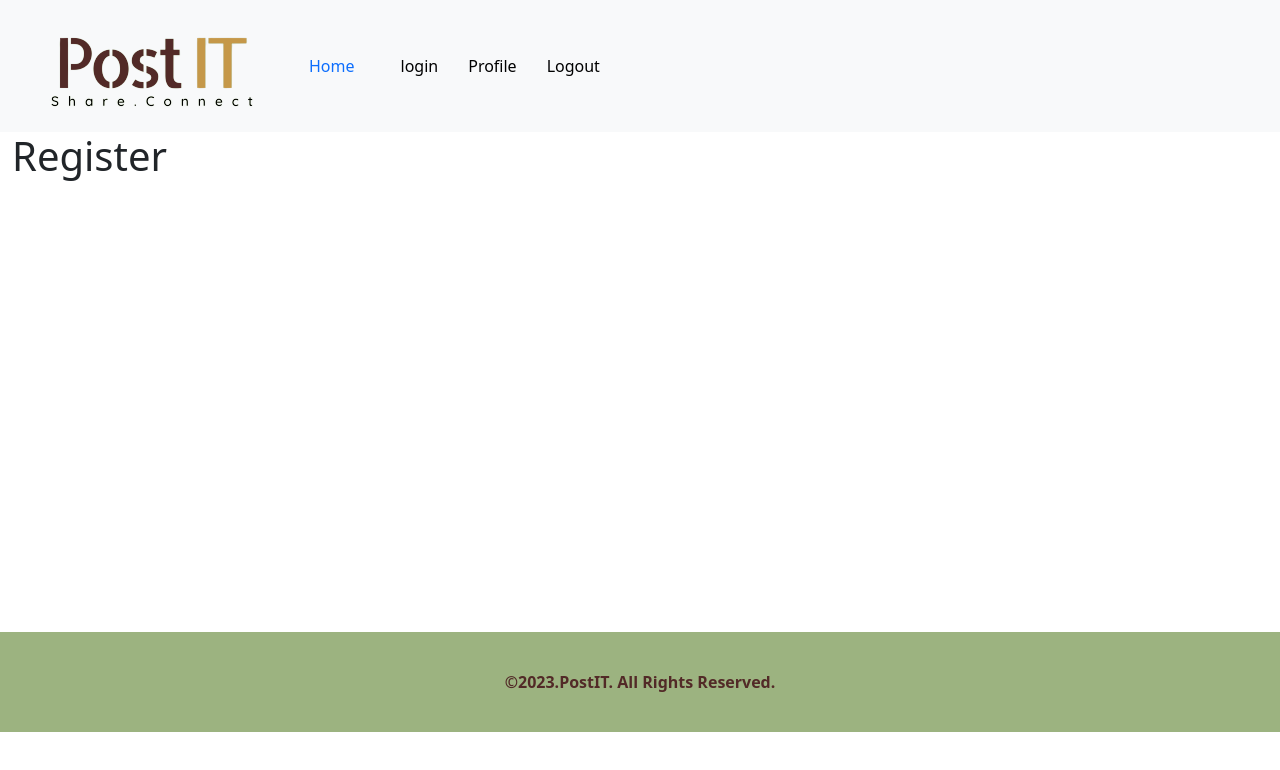
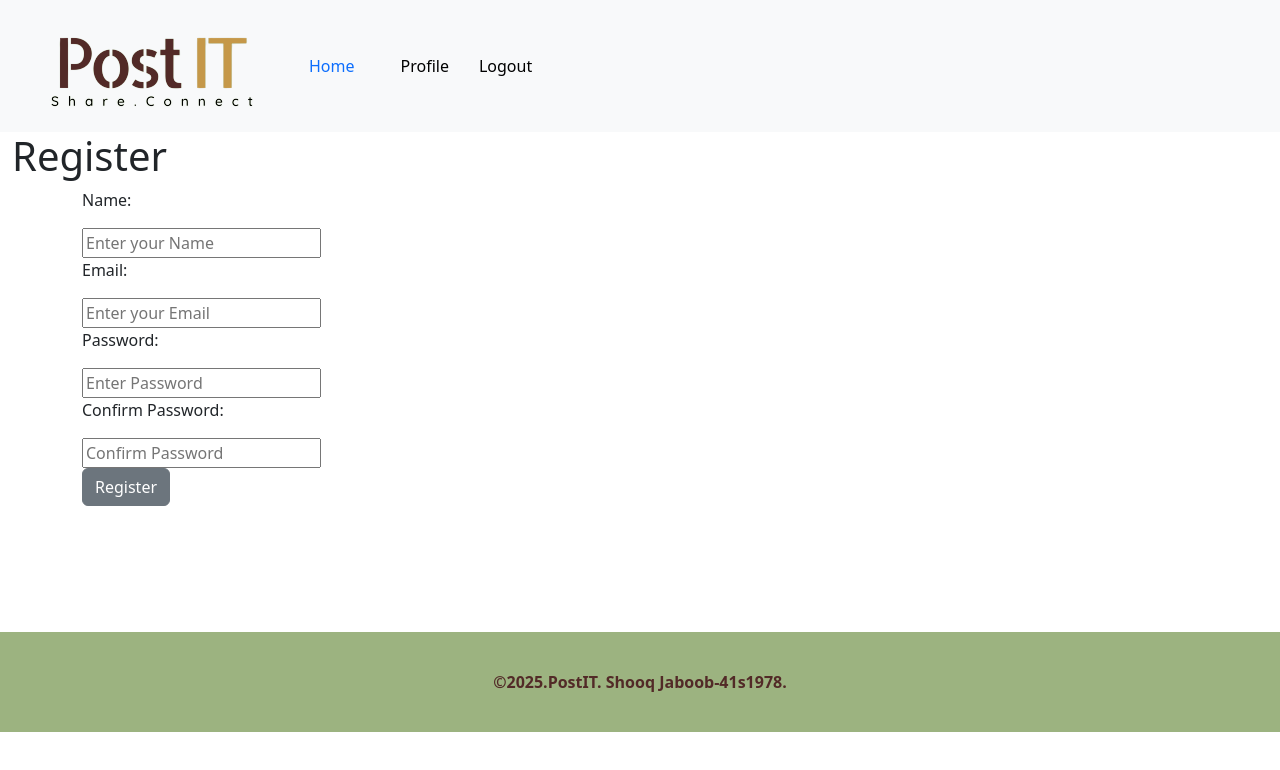
Before and after one commit to Shooq123/Postit-App, a React (Create React App) app in the folder client/: page /register in a window 1280 px wide. Shown: the top 770 px of the page. Built offline with nearby package versions, Linux system fonts and the light colour scheme.

Commit message:
add yup schema

```diff
--- a/client/package.json
+++ b/client/package.json
@@ -15,7 +15,8 @@
     "react-router-dom": "^6.14.2",
     "react-scripts": "5.0.1",
     "reactstrap": "^9.2.3",
-    "web-vitals": "^2.1.4"
+    "web-vitals": "^2.1.4",
+    "yup": "^1.6.1"
   },
   "scripts": {
     "start": "react-scripts start",
--- a/client/src/Components/Footer.js
+++ b/client/src/Components/Footer.js
@@ -1,7 +1,7 @@
 const Footer = () => {
   return (
     <footer className="footer">
-      <div>©2023.PostIT. All Rights Reserved.</div>
+      <div>©2025.PostIT. Shooq Jaboob-41s1978.</div>
     </footer>
   );
 };
--- a/client/src/Components/Header.js
+++ b/client/src/Components/Header.js
@@ -12,9 +12,7 @@ const Header = () => {
           <NavItem className="nav-link a">
             <Link to="/">Home</Link>
           </NavItem>
-          <NavItem>
-            <Link to="/login">login</Link>
-          </NavItem>
+
           <NavItem>
             <Link to="/profile">Profile</Link>
           </NavItem>
--- a/client/src/Components/Login.js
+++ b/client/src/Components/Login.js
@@ -11,7 +11,7 @@ const Login = () => {
         <Form>
           <Row>
             <Col md={3}>
-              Email
+              <p>Email:</p>
               <input
                 id="exampleText"
                 name="text"
@@ -23,7 +23,7 @@ const Login = () => {
 
           <Row>
             <Col md={3}>
-              Password
+              <p>Password:</p>
               <input
                 id="exampleText"
                 name="text"
--- a/client/src/Components/Register.js
+++ b/client/src/Components/Register.js
@@ -1,7 +1,68 @@
+import { Container, Row, Col, Form, Button } from "reactstrap"; //import the Reactstrap Components
 
 const Register = () => {
   return (
-    <h1>Register</h1>
+    <div>
+      <h1>Register</h1>
+
+      <Container>
+        <Form>
+          <Row>
+            <Col md={3}>
+              <p>Name:</p>
+              <input
+                id="exampleText"
+                name="text"
+                placeholder="Enter your Name"
+                type="textarea"
+              />
+            </Col>
+          </Row>
+          <Row>
+            <Col md={3}>
+              <p> Email:</p>
+              <input
+                id="exampleText"
+                name="text"
+                placeholder="Enter your Email"
+                type="textarea"
+              />
+            </Col>
+          </Row>
+
+          <Row>
+            <Col md={3}>
+              <p>Password:</p>
+              <input
+                id="exampleText"
+                name="text"
+                placeholder="Enter Password"
+                type="textarea"
+              />
+            </Col>
+          </Row>
+          <Row>
+            <Col md={3}>
+              <p>Confirm Password:</p>
+              <input
+                id="exampleText"
+                name="text"
+                placeholder="Confirm Password"
+                type="textarea"
+              />
+            </Col>
+          </Row>
+          <Row>
+            <Col md={3}></Col>
+          </Row>
+
+          <Row>
+            <Col md={3}></Col>
+          </Row>
+          <Button>Register</Button>
+        </Form>
+      </Container>
+    </div>
   );
 };
 
```
Also changed, not shown: client/src/Validations/UserValidations.js (added, +23 -0 lines), 1 other file (tests, documents, lock files or other folders).
